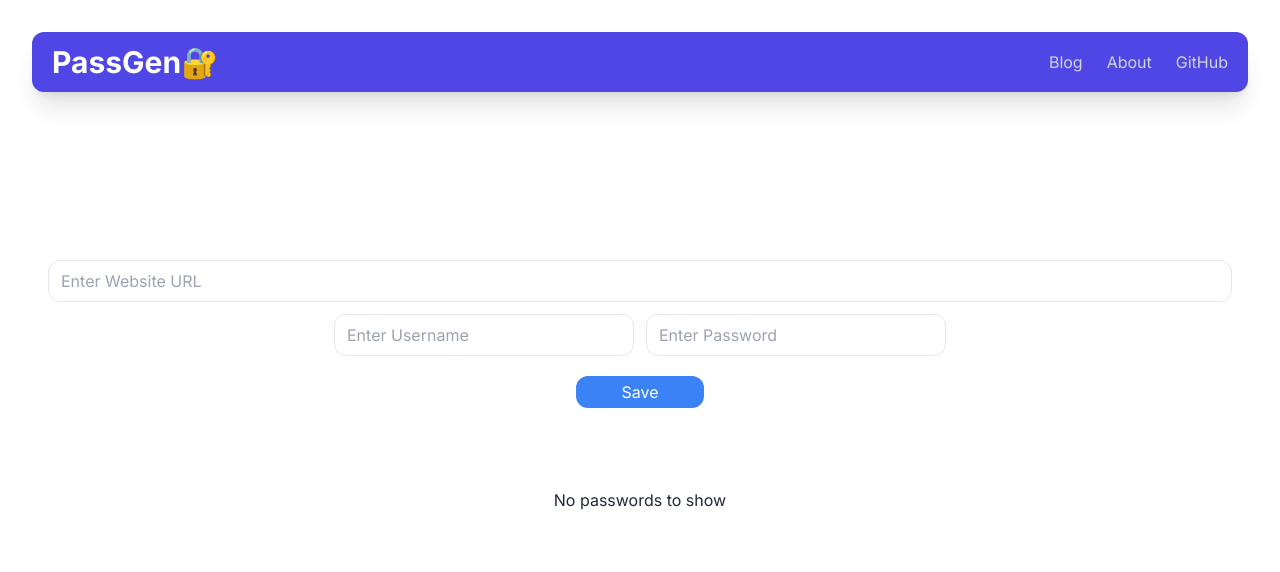
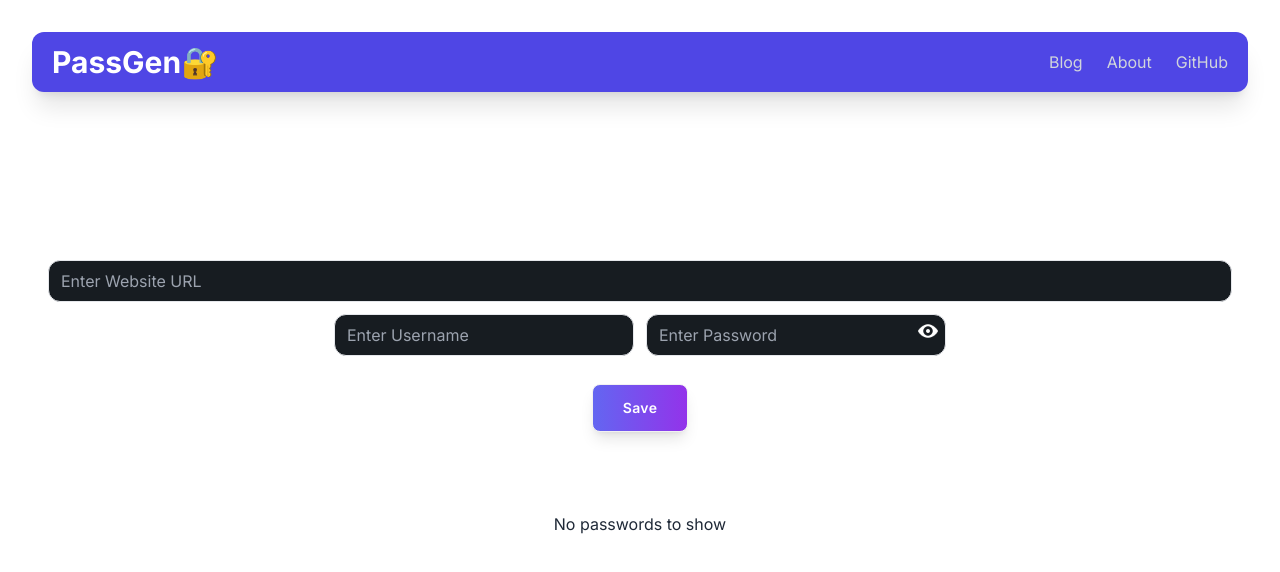
Before and after one commit to yashmandi/password-gen, a React (Vite) app: page /password-manager in a window 1280 px wide. Shown: the top 572 px of the page. Built offline with nearby package versions, Linux system fonts and the light colour scheme.

Commit message:
password manaer page ui

```diff
--- a/src/pages/Manager.jsx
+++ b/src/pages/Manager.jsx
@@ -80,17 +80,19 @@ const Manager = () => {
       <Navbar />
       <div className="p-2 md:p-0 md:mycontainer ">
         <div className="p-4 flex flex-col justify-center mt-10">
-          <h1 className="text-3xl font-bold py-3 text-white text-center">PassGen Password Manager</h1>
+          <h1 className="text-3xl font-bold py-3 text-white text-center">
+            PassGen Password Manager
+          </h1>
           <p className="text-center text-md mt-[-4px] text-white">
             Unlock Security with PassGen
           </p>
         </div>
 
-        <div className="text-white flex flex-col p-4 text-white gap-3 items-center">
+        <div className="text-white flex flex-col p-4  text-white gap-3 items-center">
           <input
             value={form.site}
             onChange={handleChange}
-            className="rounded-xl border text-white p-3 py-2 w-full"
+            className="rounded-xl border bg-[#171c21] text-white p-3 py-2 w-full"
             placeholder="Enter Website URL"
             type="text"
             name="site"
@@ -101,7 +103,7 @@ const Manager = () => {
             <input
               value={form.username}
               onChange={handleChange}
-              className="rounded-xl border text-white  p-3 py-2 w-[300px]"
+              className="rounded-xl border text-white bg-[#171c21]  p-3 py-2 w-[300px]"
               placeholder="Enter Username"
               type="text"
               name="username"
@@ -113,7 +115,7 @@ const Manager = () => {
                 ref={passwordRef}
                 value={form.password}
                 onChange={handleChange}
-                className="rounded-xl text-white border p-3 py-2 w-[300px]"
+                className="rounded-xl text-white bg-[#171c21] border p-3 py-2 w-[300px]"
                 placeholder="Enter Password"
                 type="password"
                 name="password"
@@ -136,7 +138,7 @@ const Manager = () => {
           </div>
           <button
             onClick={savePassword}
-            className="flex gap-3 mt-2 justify-center items-center bg-blue-500 hover:bg-blue-400 rounded-xl px-1 py-1 w-32 "
+            className="btn bg-gradient-to-r from-indigo-500 to-purple-600 hover:from-indigo-600 hover:to-purple-700 rounded-lg text-white text-sm sm:text-sm w-full sm:w-24 mt-4 font-semibold tracking-wide shadow-lg transform transition-transform duration-300 hover:scale-[1.02] hover:shadow-2xl"
           >
             Save
           </button>
@@ -173,8 +175,7 @@ const Manager = () => {
                             onClick={() => {
                               copyText(item.site);
                             }}
-                          >
-                          </div>
+                          ></div>
                         </div>
                       </td>
                       <td className="py-2 border bg-[#1e1d2b] border-white text-center w-32">
```
